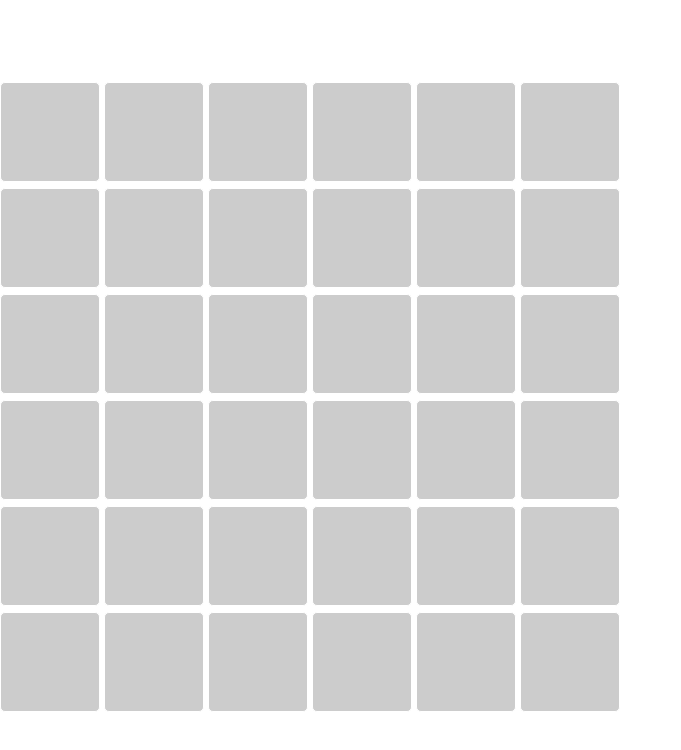
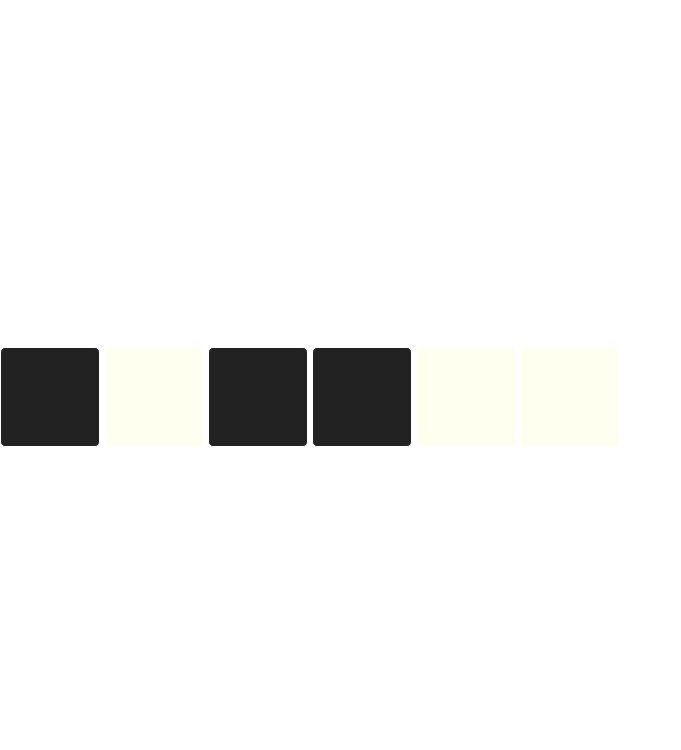
Before and after one commit to JoshLamptey/crash-tests, a React (Vite) app in the folder practice1/: page / in a window 1280 px wide. Shown: the top 750 px of the page, without its empty margins (0-681 px from the left). Built offline with nearby package versions, Linux system fonts and the light colour scheme.

Commit message:
finalement

```diff
--- a/practice1/src/square.jsx
+++ b/practice1/src/square.jsx
@@ -1,20 +1,21 @@
 import { useState } from "react"
-import boxes from "./box"
+
+
 
 export default function App(props) {
-    const [squares, setSquares] = useState(boxes)
-    const styles = props.darkMode?{
+   const [on,setOn] = useState(props.on)
+
+    const styles = on? {
         backgroundColor:"#222222"
     }:{
-        backgroundColor:"#cccccc"
+        backgroundColor:"#FFFFF0"
     }
+    function toggle(){
+        setOn(prevOn=>!prevOn)
+    }
+    return (
+        <div className="box" onClick={toggle} style={styles}></div>
+    )
 
-    const squareElements = squares.map(square => (
-        <div style={styles} className="box" key={square.id}></div>
-    ))
-    return (
-        <main>
-            {squareElements}
-        </main>
-    )
+
 }
```
